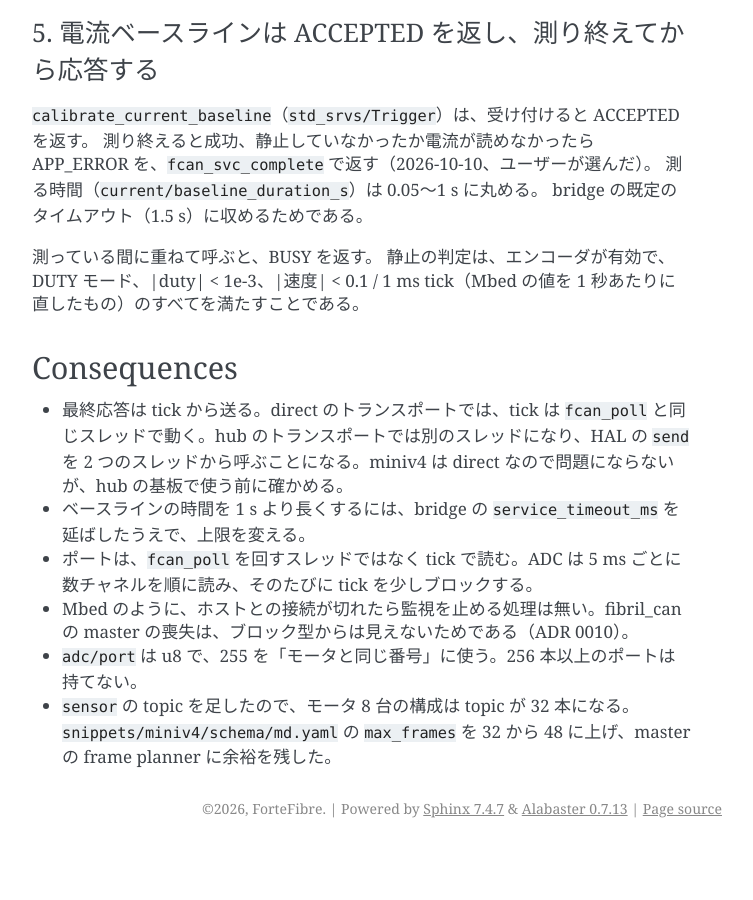
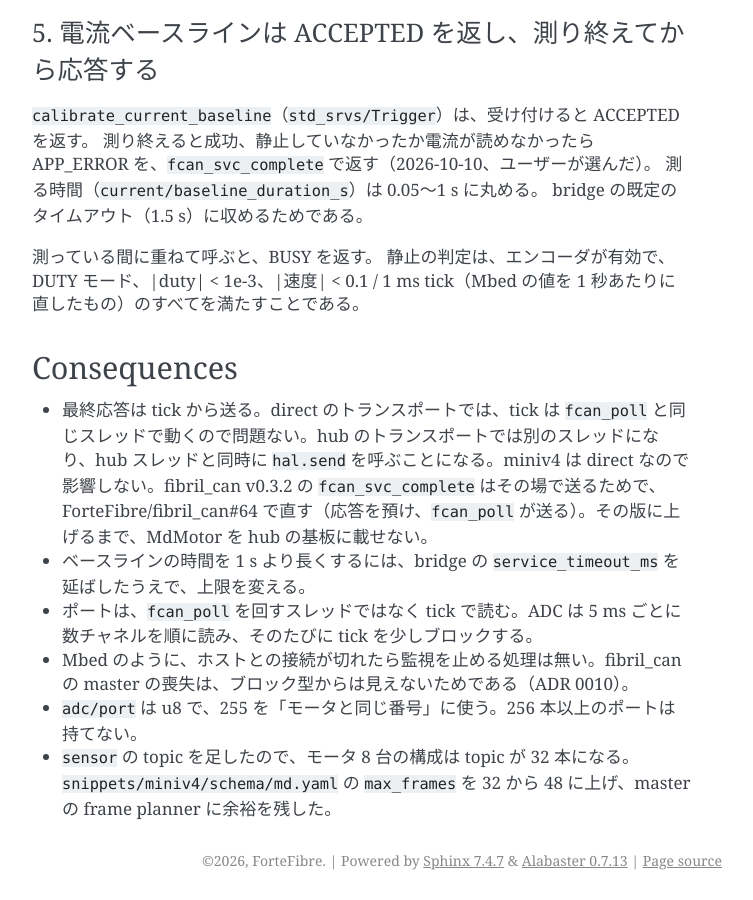
Before and after one commit to ForteFibre/fibril_zephyr, a Sphinx documentation site: the page built from doc/adr/0013-md-motor-calibration-and-current.md, in a window 1280 px wide and 900 px high, scrolled down 2506 px. Shown: the whole window, without its empty margins (388-1141 px from the left). Built offline with Sphinx 7.4.7, drawn with Linux system fonts in a browser that asks for light colours; before the commit the page ends 3354 px from its top, so only the background shows below that.

Commit message:
docs(adr): hub での後送の競合を fibril_can#64 で直すと ADR 0013 に書く
Copilot のレビューで、hub の構成では最終応答の hal.send が hub スレッドと競合すると指摘された。直すのは fibril_can 側で、その版に上げるまでは MdMotor を hub の基板に載せない。

Co-Authored-By: Claude Opus 5.5 (1M context) <noreply@anthropic.com>

```diff
--- a/doc/adr/0013-md-motor-calibration-and-current.md
+++ b/doc/adr/0013-md-motor-calibration-and-current.md
@@ -88,7 +88,7 @@ bridge の既定のタイムアウト（1.5 s）に収めるためである。
 
 ## Consequences
 
-- 最終応答は tick から送る。direct のトランスポートでは、tick は `fcan_poll` と同じスレッドで動く。hub のトランスポートでは別のスレッドになり、HAL の `send` を 2 つのスレッドから呼ぶことになる。miniv4 は direct なので問題にならないが、hub の基板で使う前に確かめる。
+- 最終応答は tick から送る。direct のトランスポートでは、tick は `fcan_poll` と同じスレッドで動くので問題ない。hub のトランスポートでは別のスレッドになり、hub スレッドと同時に `hal.send` を呼ぶことになる。miniv4 は direct なので影響しない。fibril_can v0.3.2 の `fcan_svc_complete` はその場で送るためで、ForteFibre/fibril_can#64 で直す（応答を預け、`fcan_poll` が送る）。その版に上げるまで、MdMotor を hub の基板に載せない。
 - ベースラインの時間を 1 s より長くするには、bridge の `service_timeout_ms` を延ばしたうえで、上限を変える。
 - ポートは、`fcan_poll` を回すスレッドではなく tick で読む。ADC は 5 ms ごとに数チャネルを順に読み、そのたびに tick を少しブロックする。
 - Mbed のように、ホストとの接続が切れたら監視を止める処理は無い。fibril_can の master の喪失は、ブロック型からは見えないためである（ADR 0010）。
```
